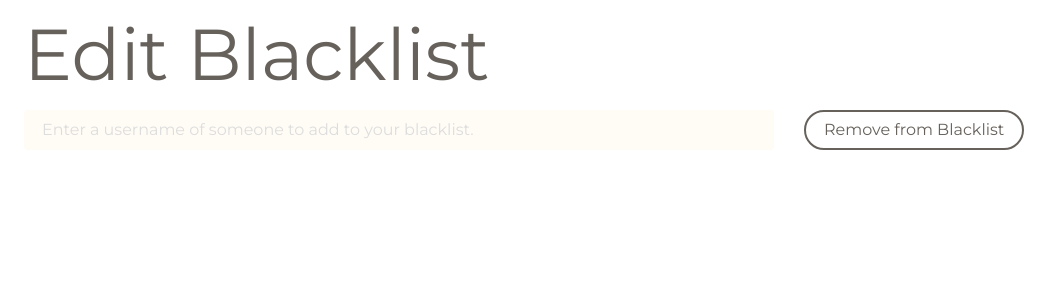
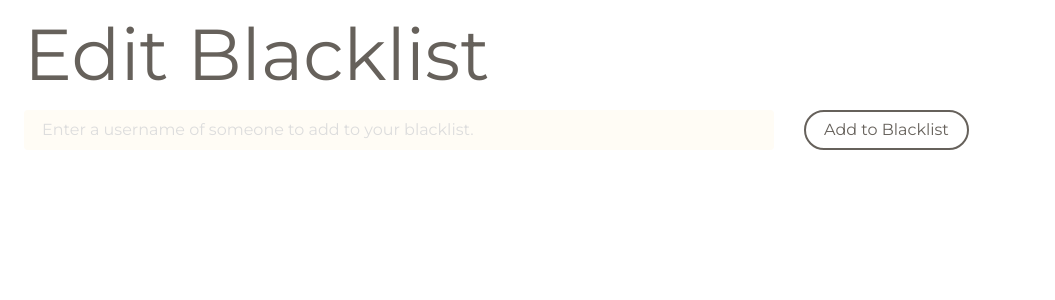
Before and after one commit to wostlund/softdevFinalProj, a Flask app: page /blacklist in a window 1280 px wide. Shown: the part 196-496 px from the top of the page, without its empty margins (46-1101 px from the left). Run offline with Flask 2, Linux system fonts and the light colour scheme; a user stored in the database is signed in; parts of the project's set-up code (start-up, migrations or seed data) failed here and were passed over; some libraries are stand-ins or nearby versions.

Commit message:
fixed typo

```diff
--- a/templates/editblack.html
+++ b/templates/editblack.html
@@ -34,7 +34,7 @@
       <input class="form-control" name="addtoBlacklist" id="addtoBlacklist" type="text" placeholder="Enter a username of someone to add to your blacklist.">
     </div>
     <div class="col-lg-4">
-      <button onclick="" class="btn btn-default" id="add-blacklist-button">Remove from Blacklist</button>
+      <button onclick="" class="btn btn-default" id="add-blacklist-button">Add to Blacklist</button>
     </div>
     <div class="col-lg-8 col-lg-offset-2">
       {% for person in blacklist %}
@@ -43,7 +43,7 @@
 	  <div class="caption">
 	    <h5>{{person}}</h5>
 	    <center>
-	      <button onclick="" class="btn btn-default" id="remove-blacklist-button">Add to Blacklist</button>
+	      <button onclick="" class="btn btn-default" id="remove-blacklist-button">Remove from Blacklist</button>
 	    </center>
 	  </div>
 	</div>
```
